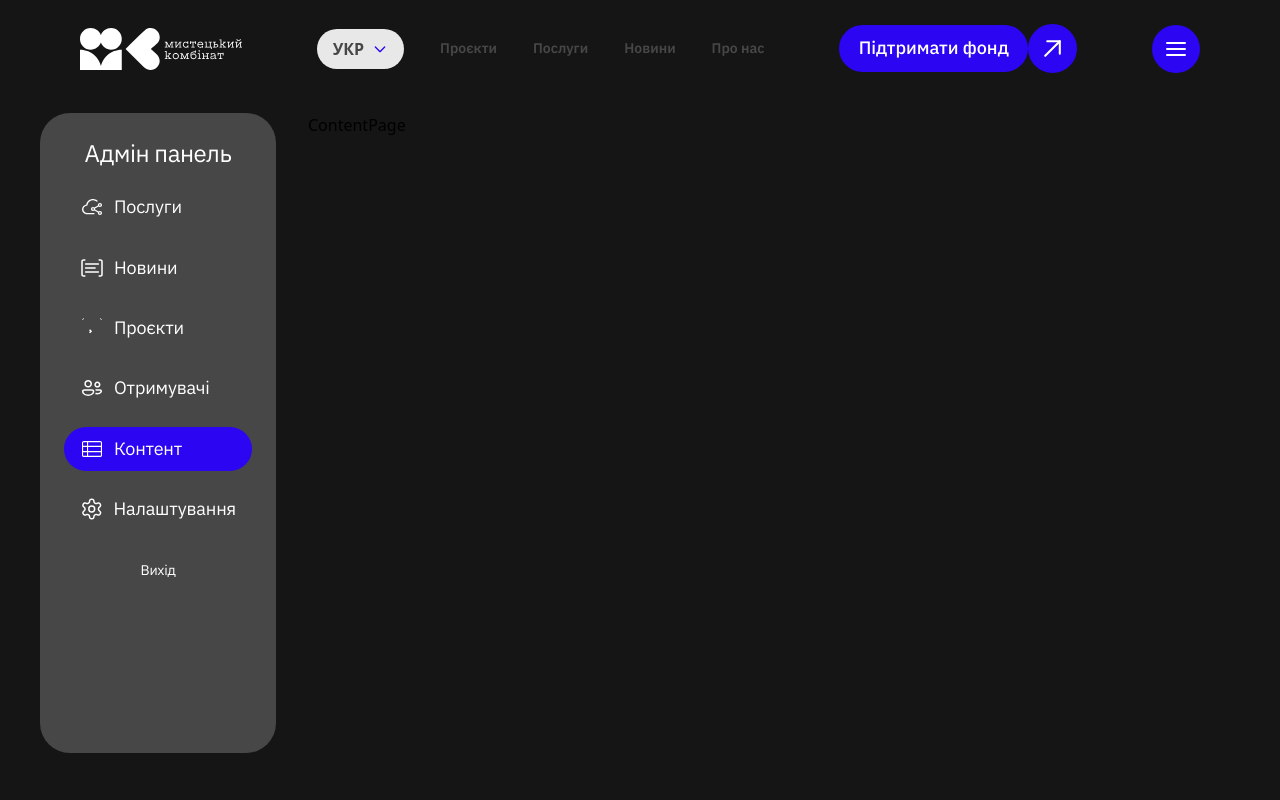
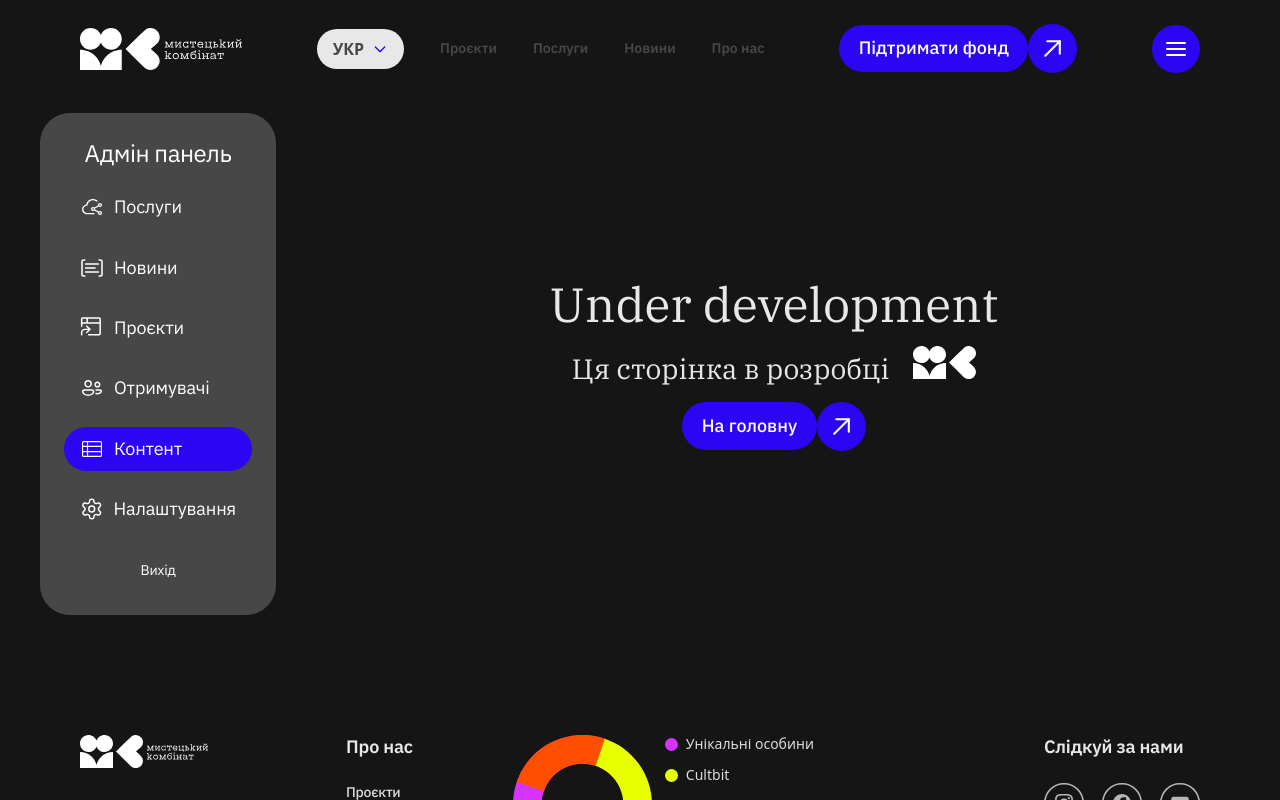
Before and after one commit to kamilka13me/myst_comb, a Next.js app in the folder frontend/: page /admin/content in a window 1280 px wide. Shown: the top 800 px of the page. Built offline with nearby package versions, Linux system fonts and the light colour scheme.

Commit message:
feature: add UnderDevelopment; fix icon projects;

```diff
--- a/frontend/app/admin/content/page.tsx
+++ b/frontend/app/admin/content/page.tsx
@@ -1,5 +1,7 @@
+import { UnderDevelopment } from "@/vievs/admin-pages/UnderDevelopment";
+
 // Content
 export default function ContentPage(): JSX.Element {
   // Замінити на готові сторінки
-  return <div>ContentPage</div>
+  return <UnderDevelopment/>
 }
--- a/frontend/app/admin/layout.tsx
+++ b/frontend/app/admin/layout.tsx
@@ -1,6 +1,6 @@
 import React from 'react';
 import { Metadata } from 'next';
-import { AdminLayout } from '@/vievs/AdminPage/AdminLayout';
+import { AdminLayout } from '@/vievs/admin-pages/AdminLayout';
 
 export const metadata: Metadata = {
   title: 'Адмін панель',
--- a/frontend/app/admin/news/page.tsx
+++ b/frontend/app/admin/news/page.tsx
@@ -1,5 +1,7 @@
+import { UnderDevelopment } from "@/vievs/admin-pages/UnderDevelopment";
+
 //News
 export default function NewsPage(): JSX.Element {
   // Замінити на готові сторінки
-  return <div>NewsPage</div>
+  return <UnderDevelopment/>
 }
--- a/frontend/app/admin/services/page.tsx
+++ b/frontend/app/admin/services/page.tsx
@@ -1,4 +1,6 @@
+import { UnderDevelopment } from "@/vievs/admin-pages/UnderDevelopment";
+
 export default function ServicesPage(): JSX.Element {
   // Замінити на готові сторінки
-  return <div>ServicesPage</div>
+  return <UnderDevelopment/>
 }
--- a/frontend/app/admin/settings/page.tsx
+++ b/frontend/app/admin/settings/page.tsx
@@ -1,5 +1,7 @@
+import { UnderDevelopment } from "@/vievs/admin-pages/UnderDevelopment";
+
 // Settings
 export default function SettingsPage(): JSX.Element {
   // Замінити на готові сторінки
-  return <div>SettingsPage</div>
+  return <UnderDevelopment/>
 }
--- a/frontend/src/vievs/AdminPage/AdminLayout/AdminLayout.tsx
+++ b/frontend/src/vievs/admin-pages/AdminLayout/AdminLayout.tsx
@@ -8,7 +8,7 @@ export function AdminLayout({children}
   }): React.JSX.Element
   {
   return (
-    <div className='min-h-[90vh] flex flex-row gap-8 p-10'>
+    <div className='flex flex-row gap-8 p-10 '>
       <div className='w-[236px] bg-base-text_dark rounded-[30px] p-6'>
         <Dashboard/>
         {/* <ul className='w-full flex flex-col gap-4 items-center'>
@@ -23,7 +23,10 @@ export function AdminLayout({children}
           </li>
         </ul> */}
       </div>
-      {children}
+
+      <div className='mim-h-full w-full'>
+       {children}
+      </div>
     </div>
   )
 }
--- /dev/null
+++ b/frontend/src/vievs/admin-pages/UnderDevelopment/index.tsx
@@ -0,0 +1 @@
+export { UnderDevelopment } from './ui/UnderDevelopment'
--- /dev/null
+++ b/frontend/src/vievs/admin-pages/UnderDevelopment/ui/UnderDevelopment.tsx
@@ -0,0 +1,37 @@
+import LogoWhit from '@/shared/assets/icons/LogoWhiteNoText.svg?react';
+import { ButtonLink } from "@/shared/ui/ButtonLink";
+import { Icon } from "@/shared/ui/Icon";
+import { Text } from "@/shared/ui/Text";
+
+export function UnderDevelopment(): JSX.Element {
+  return (
+    <div className="flex h-full w-full flex-col items-center justify-center gap-4 p-4">
+    <Text
+      Tag="h1"
+      textType="Desktop/H2"
+      text={'Under development'}
+      font="sans"
+      align="center"
+      color="base/text"
+      className="font-normal"
+    />
+    <div className="flex flex-wrap items-baseline justify-center gap-6">
+      <Text
+        Tag="p"
+        textType="Desktop/H3"
+        text={'Ця сторінка в розробці'}
+        font="sans"
+        //align="center"
+        color="base/text"
+        className="font-normal text-[28px]"
+      />
+      <Icon Svg={LogoWhit} height={33} width={63} />
+    </div>
+    <ButtonLink
+      variant="arrowTextBlue"
+      text={'На головну'}
+      to="/"
+    />
+  </div>
+  )
+}
```
Also changed, not shown: frontend/src/shared/assets/icons/icon_projects.svg, frontend/src/vievs/admin-pages/AdminLayout/index.tsx (renamed from frontend/src/vievs/AdminPage/AdminLayout/index.tsx), frontend/src/vievs/admin-pages/AdminLayout/ui/Dashboard.tsx (renamed from frontend/src/vievs/AdminPage/AdminLayout/ui/Dashboard.tsx).
